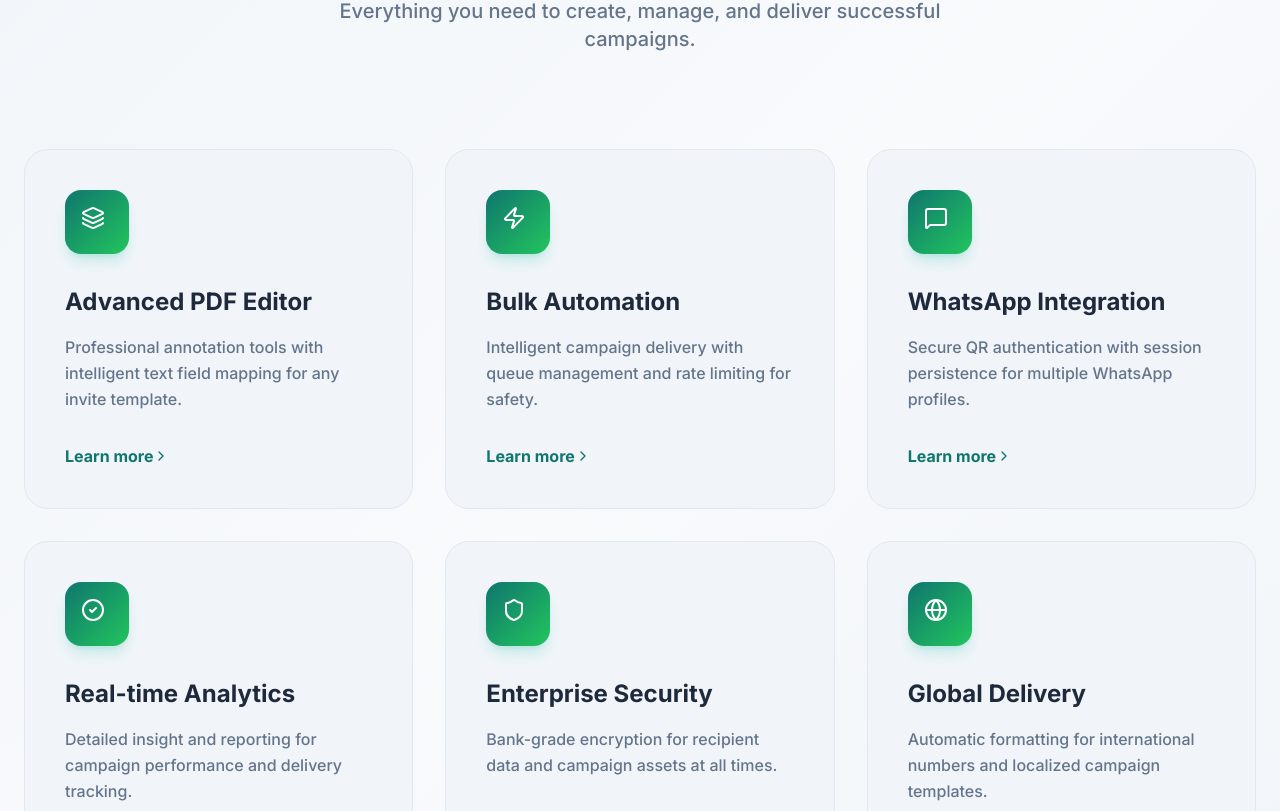
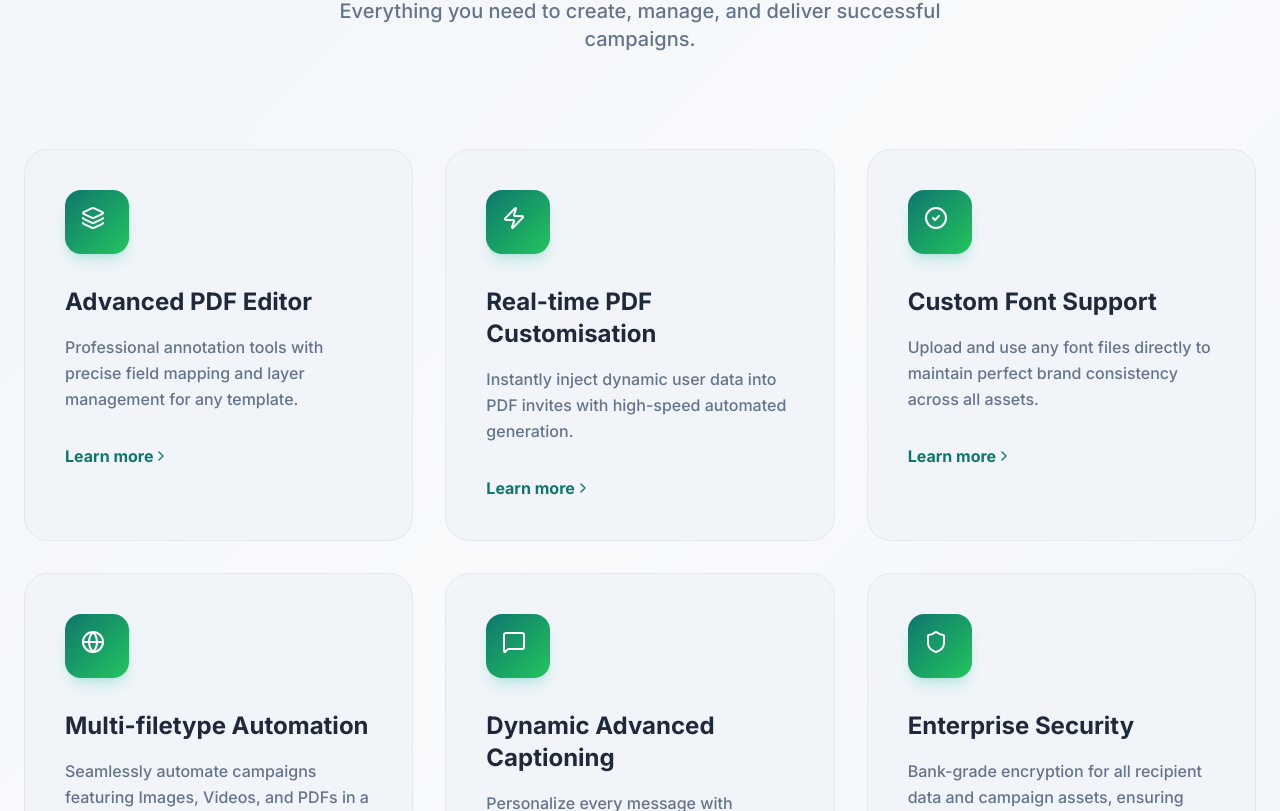
Before and after one commit to TilakTejani/InviteEase-Website, a React (Vite) app: page / in a window 1280 px wide. Shown: the part 1029-1840 px from the top of the page. Built offline with nearby package versions, Linux system fonts and the light colour scheme.

Commit message:
Update features section with real-time PDF customization, custom fonts, and multi-filetype support

```diff
--- a/src/components/LandingPage.tsx
+++ b/src/components/LandingPage.tsx
@@ -118,32 +118,32 @@ const LandingPage = () => {
                         <FeatureCard
                             icon={<Layers />}
                             title="Advanced PDF Editor"
-                            desc="Professional annotation tools with intelligent text field mapping for any invite template."
+                            desc="Professional annotation tools with precise field mapping and layer management for any template."
                         />
                         <FeatureCard
                             icon={<Zap />}
-                            title="Bulk Automation"
-                            desc="Intelligent campaign delivery with queue management and rate limiting for safety."
+                            title="Real-time PDF Customisation"
+                            desc="Instantly inject dynamic user data into PDF invites with high-speed automated generation."
+                        />
+                        <FeatureCard
+                            icon={<CheckCircle2 />}
+                            title="Custom Font Support"
+                            desc="Upload and use any font files directly to maintain perfect brand consistency across all assets."
+                        />
+                        <FeatureCard
+                            icon={<Globe />}
+                            title="Multi-filetype Automation"
+                            desc="Seamlessly automate campaigns featuring Images, Videos, and PDFs in a unified workflow."
                         />
                         <FeatureCard
                             icon={<MessageSquare />}
-                            title="WhatsApp Integration"
-                            desc="Secure QR authentication with session persistence for multiple WhatsApp profiles."
-                        />
-                        <FeatureCard
-                            icon={<CheckCircle2 />}
-                            title="Real-time Analytics"
-                            desc="Detailed insight and reporting for campaign performance and delivery tracking."
+                            title="Dynamic Advanced Captioning"
+                            desc="Personalize every message with intelligent data injection and sophisticated text formatting."
                         />
                         <FeatureCard
                             icon={<Shield />}
                             title="Enterprise Security"
-                            desc="Bank-grade encryption for recipient data and campaign assets at all times."
-                        />
-                        <FeatureCard
-                            icon={<Globe />}
-                            title="Global Delivery"
-                            desc="Automatic formatting for international numbers and localized campaign templates."
+                            desc="Bank-grade encryption for all recipient data and campaign assets, ensuring total privacy."
                         />
                     </div>
                 </div>
```
